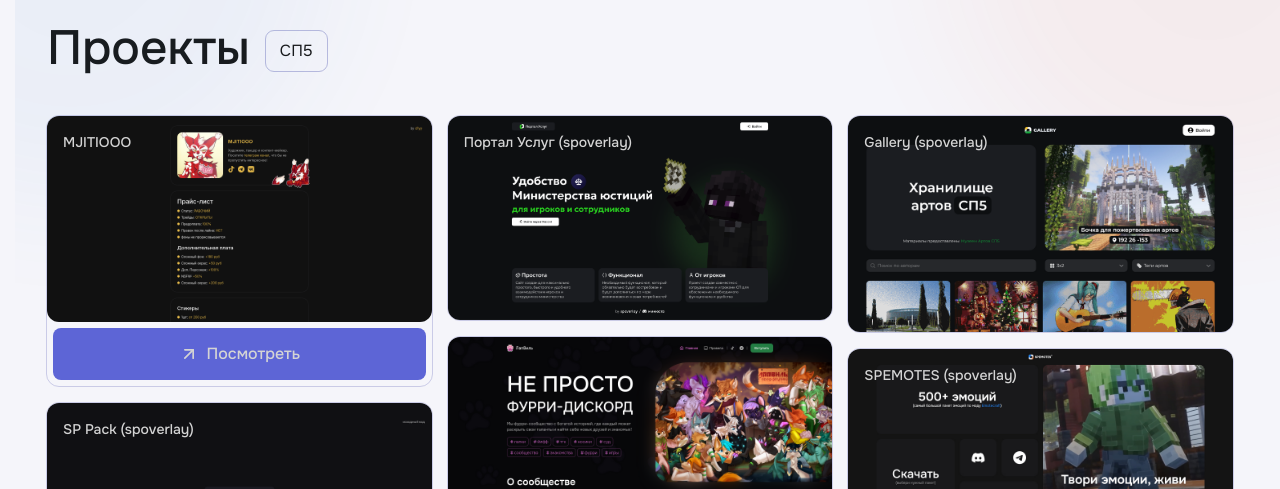
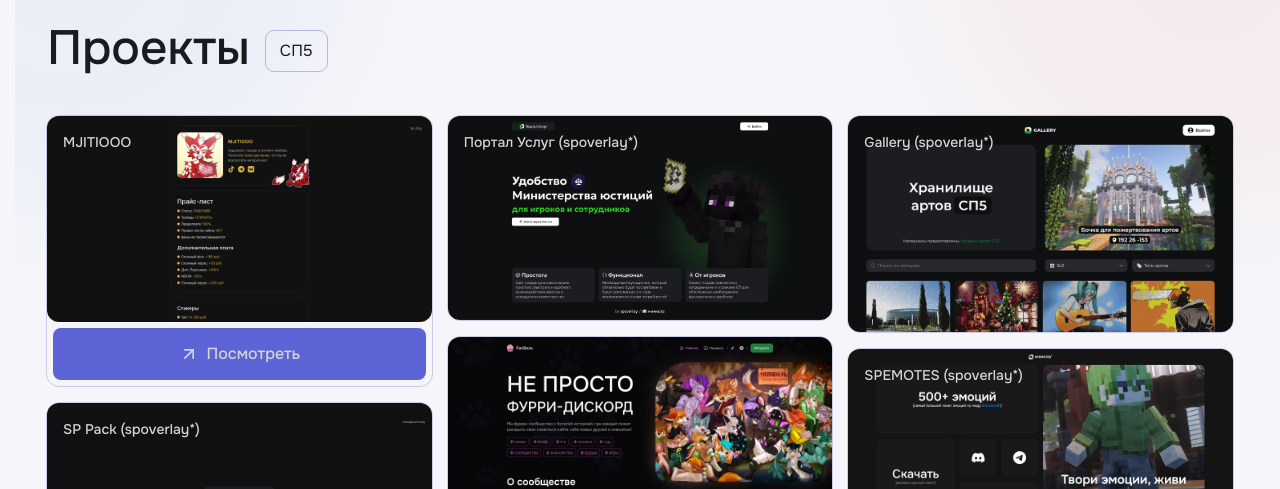
Before and after one commit to j0u1/www, a Next.js app: page / in a window 1280 px wide. Shown: the part 820-1309 px from the top of the page. Built offline with nearby package versions, Linux system fonts and the light colour scheme.

Commit message:
chore: add * to spoverlay's projects

```diff
--- a/app/data/projects.ts
+++ b/app/data/projects.ts
@@ -6,13 +6,13 @@ export const projects = [
     link: "https://mjitiooo.d1yy.ru",
   },
   {
-    title: "SP Pack (spoverlay)",
+    title: "SP Pack (spoverlay*)",
     description: "Сайт для скачивания общего ресурс пака СП5",
     image: "/images/projects/sppack.png",
     link: "https://pack.spoverlay.ru",
   },
   {
-    title: "Портал Услуг (spoverlay)",
+    title: "Портал Услуг (spoverlay*)",
     description: "Инструмент для МЮ СП5 редактированием и созданием территорий и паспортов",
     image: "/images/projects/portal.png",
   },
@@ -29,12 +29,12 @@ export const projects = [
     image: "/images/projects/spilya.png",
   },
   {
-    title: "Gallery (spoverlay)",
+    title: "Gallery (spoverlay*)",
     description: "Галерея артов СП5, в которой собраны некоторые арты сервера.",
     image: "/images/projects/gallery.png",
   },
   {
-    title: "SPEMOTES (spoverlay)",
+    title: "SPEMOTES (spoverlay*)",
     description: "Сайт с более удобной загрузкой SPEMOTES для мода EmoteCraft",
     image: "/images/projects/spemotes.png",
     link: "https://spemotes.spoverlay.ru/",
```
